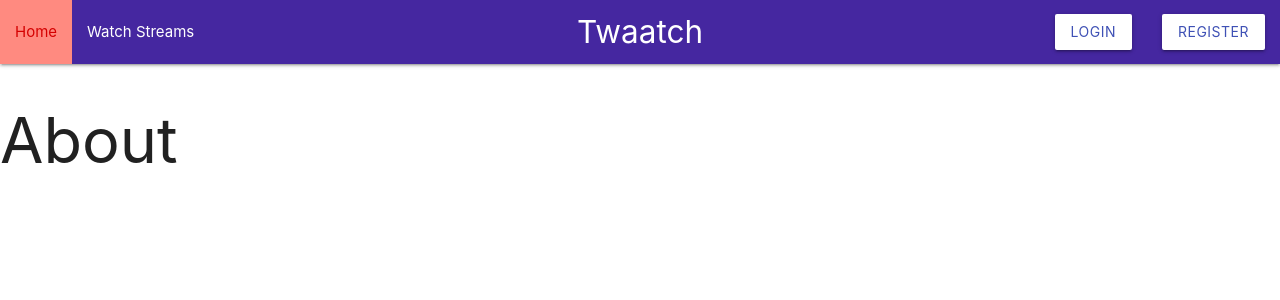
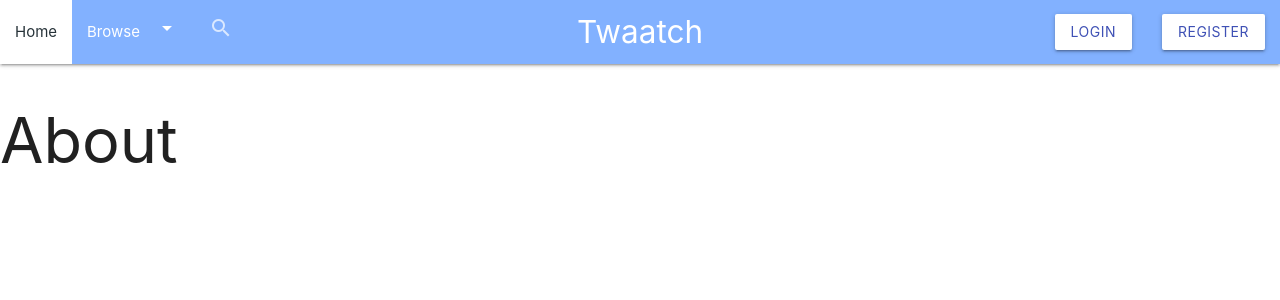
Before and after one commit to DuP-491/Hack36_2021, a Django app: page /about/ in a window 1280 px wide. Shown: the top 300 px of the page. Run offline with Django 3.2, Linux system fonts and the light colour scheme; some libraries are stand-ins or nearby versions.

Commit message:
changing nav

```diff
--- a/Blog/templates/snippets/mainNav.html
+++ b/Blog/templates/snippets/mainNav.html
@@ -1,12 +1,19 @@
+
+
 <style media="screen">
+
     .myGradCard {
         background: rgb(69, 90, 100);
         background: linear-gradient(283deg, rgba(69, 90, 100, 1) 0%, rgba(38, 50, 56, 1) 100%);
     }
 
 </style>
+
+
+
+
 <div class="navbar ">
-    <nav class="nav-wrapper deep-purple darken-3">
+    <nav class="nav-wrapper #82b1ff blue accent-1">
         <!-- red accent-4 -->
         <div class="    ">
             <a href="{% url 'blog-home' %}" class="nav-tag center brand-logo">Twaatch</a>
@@ -15,8 +22,8 @@
             </a>
             <style media="screen">
                 .nav-tag:hover{
-                    background-color: #ff8a80;
-                    color:#d50000;
+                    background-color: #ffffff;
+                    color:#263238;
                 }
             </style>
 
@@ -28,8 +35,17 @@
                 {%if user.profile.moderator%}
 {#                <li><a href="{%url 'report-list'%}" class="nav-tag" >Reports</a></li>#}
                 {%endif%}
-                <li><a href="" class="nav-tag" >Watch Streams</a></li>
 
+             <li><a class="dropdown-trigger" href="#!" data-target="dropdown1">Browse<i class="material-icons right">arrow_drop_down</i></a></li>
+                <li>
+                   <form>
+                      <div class="input-field">
+                          <input id="search" type="search" required>
+                          <label class="label-icon" for="search"><i class="material-icons">search</i></label>
+                          <i class="material-icons">close</i>
+                       </div>
+                   </form>
+               </li>
 
             </ul>
 
```
